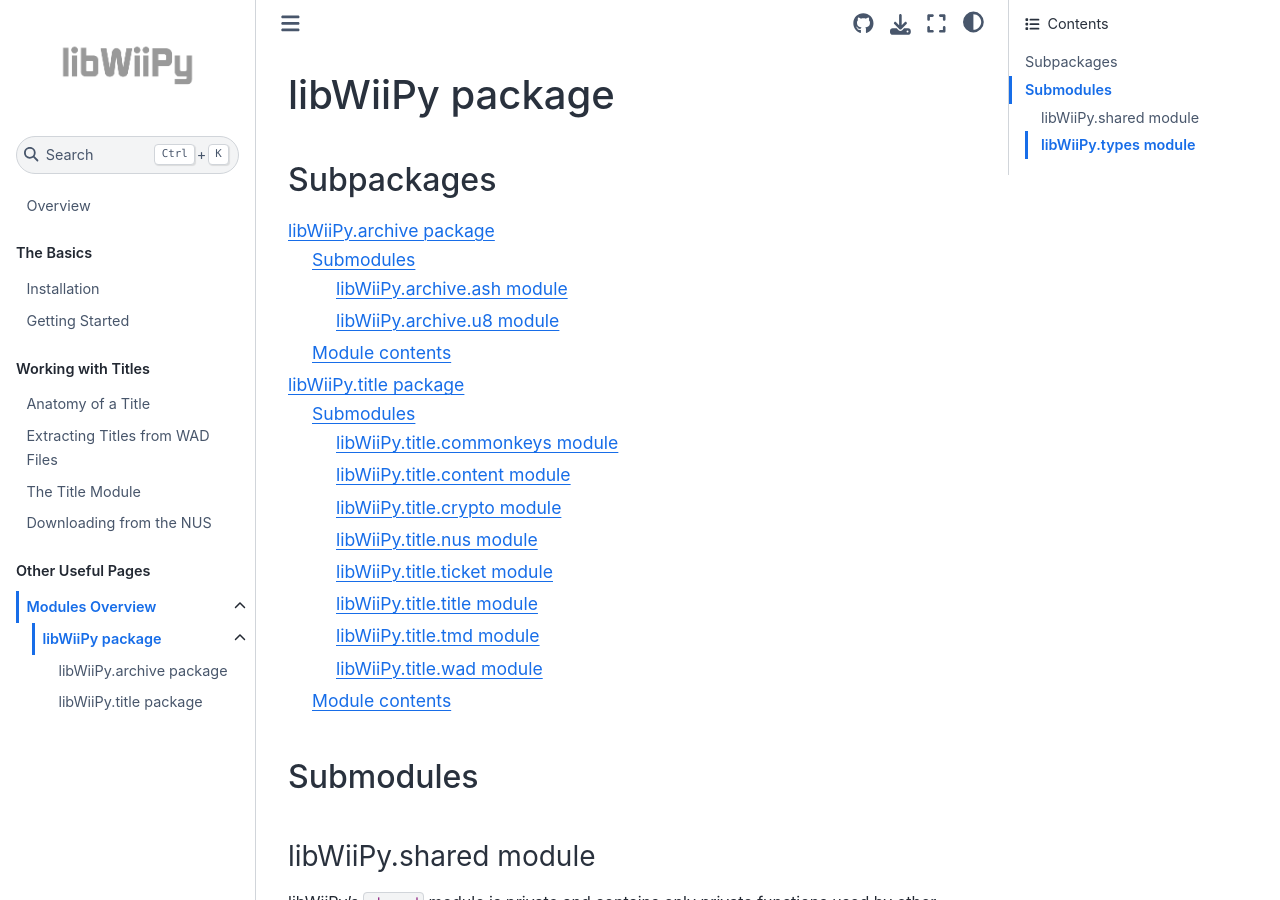
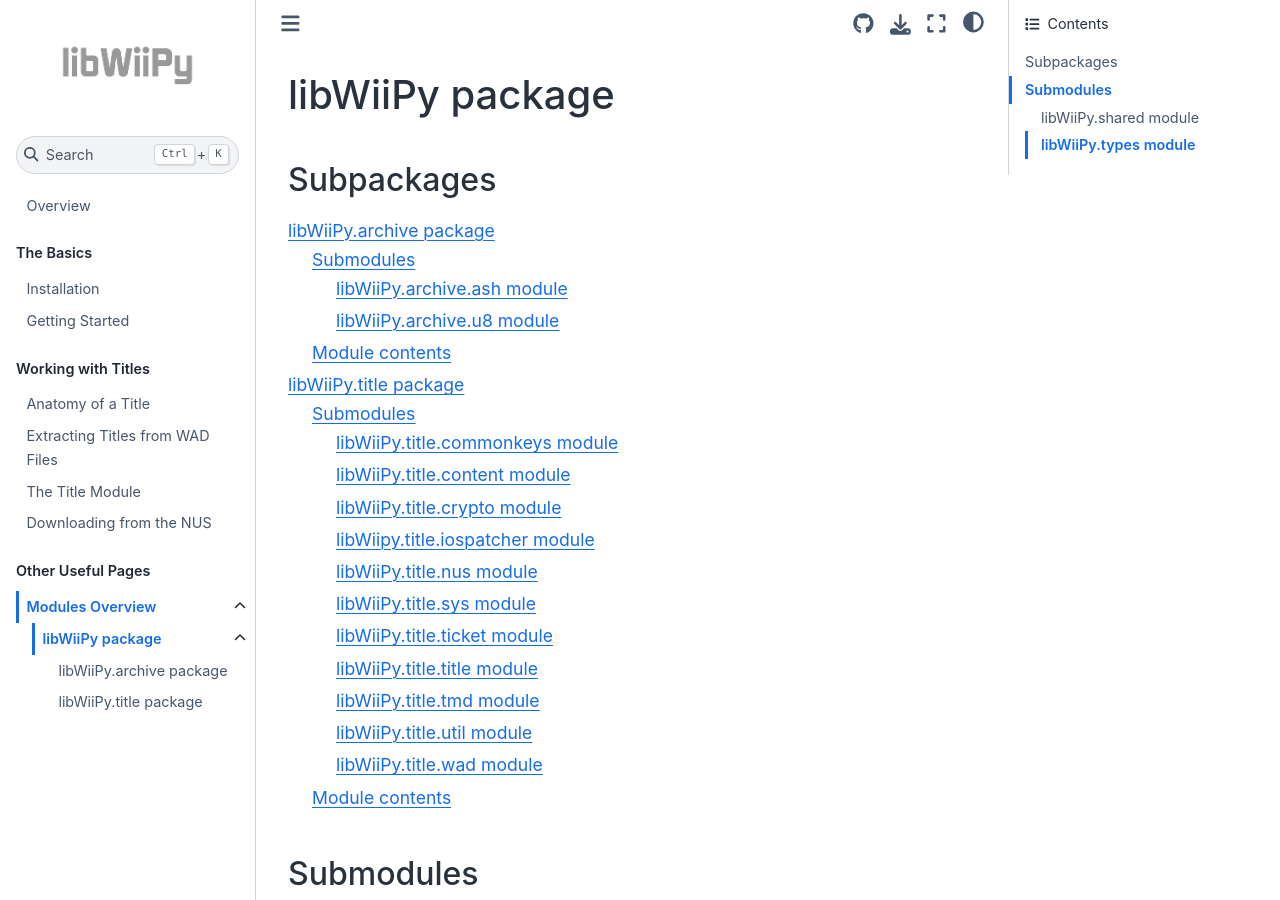
Before and after one commit to NinjaCheetah/libWiiPy, a Sphinx documentation site: the page built from docs/source/libWiiPy.md, in a window 1280 px wide and 900 px high. Built offline with Sphinx 7.4.7 and the Sphinx Book theme 1.1.4, drawn with Linux system fonts in a browser that asks for light colours.

Commit message:
Added automatic documentation for modules new since v0.4.1

````diff
--- a/docs/source/libWiiPy.title.md
+++ b/docs/source/libWiiPy.title.md
@@ -3,7 +3,6 @@
 ## Submodules
 
 ### libWiiPy.title.commonkeys module
-
 ```{eval-rst}
 .. automodule:: libWiiPy.title.commonkeys
    :members:
@@ -12,7 +11,6 @@
 ```
 
 ### libWiiPy.title.content module
-
 ```{eval-rst}
 .. automodule:: libWiiPy.title.content
    :members:
@@ -21,55 +19,78 @@
 ```
 
 ### libWiiPy.title.crypto module
-
 ```{eval-rst}
 .. automodule:: libWiiPy.title.crypto
    :members:
    :undoc-members:
    :show-inheritance:
 ```
+
+### libWiipy.title.iospatcher module
+```{eval-rst}
+.. automodule:: libWiiPy.title.iospatcher
+   :members:
+   :undoc-members:
+   :show-inheritance:
+```
+
 ### libWiiPy.title.nus module
-
 ```{eval-rst}
 .. automodule:: libWiiPy.title.nus
    :members:
    :undoc-members:
    :show-inheritance:
 ```
+
+### libWiiPy.title.sys module
+```{eval-rst}
+.. automodule:: libWiiPy.title.sys
+   :members:
+   :undoc-members:
+   :show-inheritance:
+```
+
 ### libWiiPy.title.ticket module
-
 ```{eval-rst}
 .. automodule:: libWiiPy.title.ticket
    :members:
    :undoc-members:
    :show-inheritance:
 ```
+
 ### libWiiPy.title.title module
-
 ```{eval-rst}
 .. automodule:: libWiiPy.title.title
    :members:
    :undoc-members:
    :show-inheritance:
 ```
+
 ### libWiiPy.title.tmd module
-
 ```{eval-rst}
 .. automodule:: libWiiPy.title.tmd
    :members:
    :undoc-members:
    :show-inheritance:
 ```
+
+### libWiiPy.title.util module
+```{eval-rst}
+.. automodule:: libWiiPy.title.util
+   :members:
+   :undoc-members:
+   :show-inheritance:
+```
+
 ### libWiiPy.title.wad module
-
 ```{eval-rst}
 .. automodule:: libWiiPy.title.wad
    :members:
    :undoc-members:
    :show-inheritance:
 ```
+
 ## Module contents
-
 ```{eval-rst}
 .. automodule:: libWiiPy.title
    :members:
````
Also changed, not shown: 1 other file.
